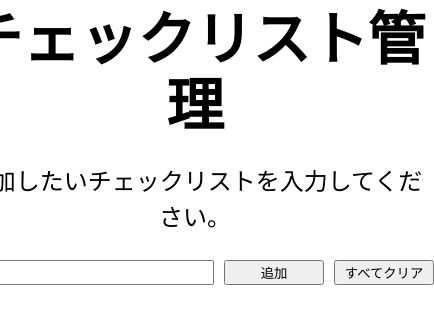
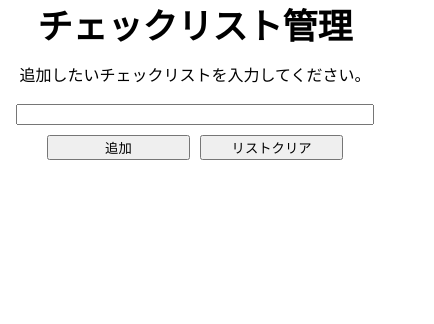
Before and after one commit to mytysoldier/react-apps, a Next.js app in the folder checklists/: page / in a window 390 px wide. Shown: the top 324 px of the page, 434 px wide, since content can reach past the window. Built offline with nearby package versions, Linux system fonts and the light colour scheme.

Commit message:
スマホ対応

```diff
--- a/checklists/components/textbox.tsx
+++ b/checklists/components/textbox.tsx
@@ -25,7 +25,7 @@ const TextBox: FC<Props> = ({ addItem, deleteAll }) => {
         追加
       </button>
       <button className={styles.button} onClick={deleteAll}>
-        すべてクリア
+        リストクリア
       </button>
     </div>
   );
--- a/checklists/pages/index.tsx
+++ b/checklists/pages/index.tsx
@@ -20,6 +20,10 @@ export default function Home() {
     <div className={styles.container}>
       <Head>
         <title>Checklists App</title>
+        <meta
+          name="viewport"
+          content="width=device-width, initial-scale=1.0, maximum-scale=1.0,user-scalable=0"
+        />
         <link rel="icon" href="/favicon.ico" />
       </Head>
 
--- a/checklists/styles/Home.module.css
+++ b/checklists/styles/Home.module.css
@@ -6,21 +6,10 @@
   align-items: center;
 }
 
-.title a {
-  color: #0070f3;
-  text-decoration: none;
-}
-
-.title a:hover,
-.title a:focus,
-.title a:active {
-  text-decoration: underline;
-}
-
 .title {
   margin: 0 0 1rem;
   line-height: 1.15;
-  font-size: 3.6rem;
+  font-size: 42px;
 }
 
 .title {
@@ -34,12 +23,35 @@
 
 .description {
   line-height: 1.5;
-  font-size: 1.5rem;
+  font-size: 25px;
 }
 
 @media (max-width: 600px) {
-  .grid {
-    width: 100%;
+  .container {
+    min-height: 100vh;
+    padding: 0 0.5rem;
+    display: flex;
     flex-direction: column;
+    align-items: center;
+  }
+
+  .title {
+    margin: 0 0 1rem;
+    line-height: 1.15;
+    font-size: 35px;
+  }
+
+  .title {
+    text-align: center;
+  }
+
+  .title,
+  .description {
+    text-align: center;
+  }
+
+  .description {
+    line-height: 1.5;
+    font-size: 16px;
   }
 }
--- a/checklists/styles/TextBox.module.css
+++ b/checklists/styles/TextBox.module.css
@@ -6,7 +6,7 @@
 }
 
 .textbox {
-  min-width: 250px;
+  min-width: 300px;
   width: 100%;
 }
 
@@ -14,3 +14,22 @@
   min-width: 100px;
   max-width: 300px;
 }
+
+@media (max-width: 600px) {
+  .grid {
+    display: flex;
+    grid-gap: 10px;
+    flex-wrap: wrap;
+    justify-content: center;
+    width: 100%;
+    margin-bottom: 30px;
+  }
+
+  .textbox {
+    width: 100%;
+  }
+
+  .button {
+    width: 40%;
+  }
+}
```
